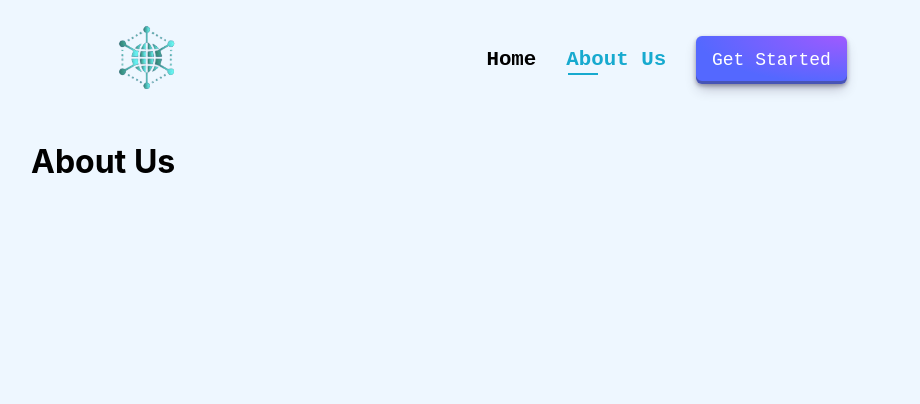
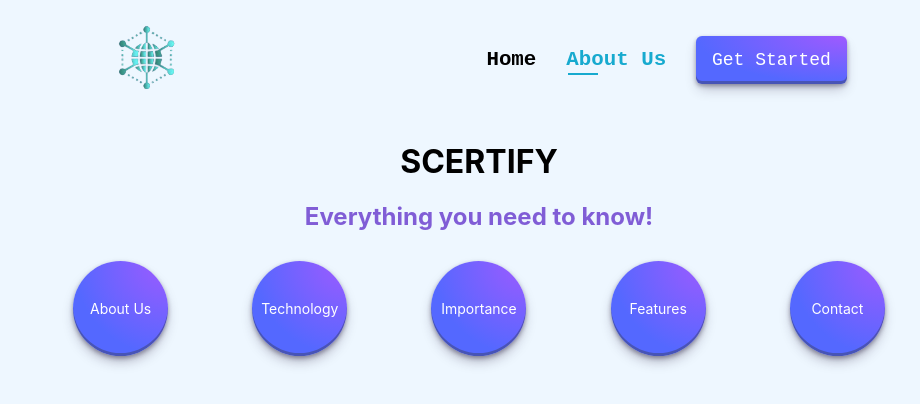
Before and after one commit to HabebNawatha/DomainsSSLManager, a React (Create React App) app in the folder Frontend/: page /aboutus in a window 1280 px wide. Shown: the top 404 px of the page, without its empty margins (161-1081 px from the left). Built offline with nearby package versions, Linux system fonts and the light colour scheme.

Commit message:
Add About Us page + customize

```diff
--- /dev/null
+++ b/Frontend/src/assets/AboutUsPageStyle.css
@@ -0,0 +1,120 @@
+.about-us-main-container {
+    text-align: center;
+    position: relative;
+}
+
+.about-us-menu-container {
+    justify-content: center;
+    margin-top: 10px;
+    left: 0;
+    width: 100%;
+    height: 100%;
+    display: grid;
+    padding: 0;
+    grid-template-columns: repeat(5, 1fr);
+    grid-template-rows: 2;
+}
+
+h2 {
+    color: #541fc6b6
+}
+
+.menu-item {
+    margin: 10px;
+    display: flex;
+    flex-direction: column;
+    align-items: center;
+}
+
+.menu-item:nth-child(1) {
+    grid-column: 1;
+}
+
+.menu-item:nth-child(2) {
+    grid-column: 2;
+
+}
+
+.menu-item:nth-child(3) {
+    grid-column: 3;
+
+}
+
+.menu-item:nth-child(4) {
+    grid-column: 4;
+
+}
+
+.menu-item:nth-child(5) {
+    grid-column: 5;
+
+}
+
+.menu-item-circle {
+    margin-bottom: 5px;
+    grid-area: 1/1;
+    display: flex;
+    justify-content: center;
+    align-items: center;
+    width: 95px;
+    height: 95px;
+    opacity: 1;
+    background: radial-gradient(100% 100% at 100% 0, #9f5aff 0, #5468ff 100%);
+    border-radius: 50%;
+    text-align: center;
+    text-decoration: none;
+    transition: 0.2s;
+    color: white;
+    box-shadow: rgba(45, 35, 66, .4) 0 2px 4px, rgba(45, 35, 66, .4) 0 7px 13px -3px, rgba(58, 65, 111, .5) 0 -3px 0 inset;
+    font-size: 14px;
+}
+
+.menu-item-content {
+    position: absolute;
+    left: 50%;
+    transform: translateX(-50%);
+    text-align: left;
+    padding: 10px;
+    width: auto;
+    max-width: 300px;
+    background-color: rgba(255, 255, 255, 0.9);
+    border-radius: 5px;
+    box-shadow: rgba(100, 37, 237, 0.4) 0 2px 4px, rgba(21, 84, 231, 0.4) 0 7px 13px -3px, rgba(99, 170, 208, 0.5) 0 -3px 0 inset;
+    border: 3px solid rgba(10, 180, 180, 1);
+    border-left: none;
+    border-right: none;
+    border-top: none;
+    opacity: 0;
+    transition: opacity 0.5s ease-in-out;
+    filter: none;
+    pointer-events: auto;
+}
+
+.menu-item-circle:hover {
+    font-size: 19px;
+    box-shadow: rgba(45, 35, 66, .6) 0 4px 8px, rgba(45, 35, 66, .6) 0 7px 13px -3px, #3c4fe0 0 -3px 0 inset;
+    transform: translateY(-15px);
+}
+
+.menu-item-circle.active {
+    font-size: 19px;
+    box-shadow: rgba(45, 35, 66, .6) 0 4px 8px, rgba(45, 35, 66, .6) 0 7px 13px -3px, #3c4fe0 0 -3px 0 inset;
+    transform: translateY(-15px);
+}
+
+.menu-item-circle.active+.menu-item-content {
+    display: block;
+    opacity: 1;
+    filter: none;
+}
+
+.close-button {
+    position: absolute;
+    top: 5px;
+    right: 5px;
+    background: none;
+    border: none;
+    font-size: 16px;
+    cursor: pointer;
+    z-index: 2;
+}
--- a/Frontend/src/assets/NavBarStyle.css
+++ b/Frontend/src/assets/NavBarStyle.css
@@ -22,7 +22,6 @@
     justify-content: space-between;
     padding: 20px 80px;
     box-shadow: 0 5px 15px rgba(0,0,0,0,0.06);
-
     }
 
 #navbar-container{
--- a/Frontend/src/pages/AboutUsPage.tsx
+++ b/Frontend/src/pages/AboutUsPage.tsx
@@ -1,7 +1,76 @@
-export default function AboutUsPage(){
-    return(
-        <div>
-            <h1>About Us</h1>
+import '../assets/AboutUsPageStyle.css';
+import image from '../assets/images/logo.png';
+import { FaBars, FaTimes } from 'react-icons/fa';
+import Dialog from '@mui/material/Dialog';
+import Button from '@mui/material'
+import DialogActions from '@mui/material/DialogActions';
+import DialogContent from '@mui/material/DialogContent';
+import DialogContentText from '@mui/material/DialogContentText';
+import DialogTitle from '@mui/material/DialogTitle';
+import React from 'react';
+import { useState } from 'react';
+
+export default function AboutUsPage() {
+
+    const [activeMenuItem, setActiveMenuItem] = useState<string | null>(null);
+    const [isBlurred, setIsBlurred] = useState(false);
+
+    const handleMenuItemClick = (menuItem: string) => {
+        if (menuItem === activeMenuItem) {
+            setActiveMenuItem(null);
+            setIsBlurred(false);
+        } else {
+            setActiveMenuItem(menuItem);
+            setIsBlurred(true);
+        }
+
+    };
+    const handleCloseButtonClick = () => {
+        setActiveMenuItem(null);
+        setIsBlurred(false);
+    };
+    const [open, setOpen] = React.useState(false);
+
+    const handleClickOpen = () => {
+        setOpen(true);
+    };
+
+    const handleClose = () => {
+        setOpen(false);
+    };
+
+
+    const menuItemsContent: { [key: string]: string } = {
+        "About Us": "Welcome to our platform! We are passionate about simplifying SSL certificate management  and making it accessible to everyone. In today's digital age, securing your online presence  is more important than ever, and SSL certificates play a crucial role in ensuring the security and integrity of your website.",
+        "Technology": "Our platform utilizes cutting-edge technology to ensure the highest level of security and reliability for our users. Leveraging state-of-the-art encryption algorithms and advanced authentication protocols we provide a robust framework that safeguards your data and transactions. Our scalable infrastructure is built on cloud-based architecture, ensuring seamless performance and uninterrupted availability.With continuous updates and enhancements, we stay ahead of emerging threats and evolving industry standards,ensuring that your digital assets remain protected in today's dynamic digital landscape.",
+        "Importance": "In today's digital age, securing your online presence  is more important than ever, and SSL certificates play a crucial role in ensuring the security and integrity of your website.",
+        "Features": "Automated SSL certificates renewal and maintenance & we offer a simple easy to use dashboard to keep you updated on your certificate dates and status.",
+        "Contact": "Feel free to contact us at: test@gmail.com",
+    };
+
+    return (
+        <div className={`about-us-main-container ${activeMenuItem ? 'blurred' : ''}`}>            <div className="about-us-heading-container">
+            <h1>SCERTIFY</h1>
+            <h2>Everything you need to know!</h2>
         </div>
-    )
+            <div className="about-us-menu-container">
+                {Object.keys(menuItemsContent).map((menuItem) => (
+                    <div className="menu-item" key={menuItem}>
+                        <div
+                            className={activeMenuItem === menuItem ? 'menu-item-circle active' : 'menu-item-circle'}
+                            onClick={() => handleMenuItemClick(menuItem)}
+                        >
+                            {menuItem}
+                        </div>
+                        {activeMenuItem === menuItem && (
+                            <div className='menu-item-content'>
+                                <button className="close-button" onClick={() => setActiveMenuItem(null)}>x</button>
+                                {menuItemsContent[menuItem]}
+                            </div>
+                        )}
+                    </div>
+                ))}
+            </div>
+        </div>
+    );
 }
```
Also changed, not shown: Frontend/src/index.css (line endings or trailing spaces).
